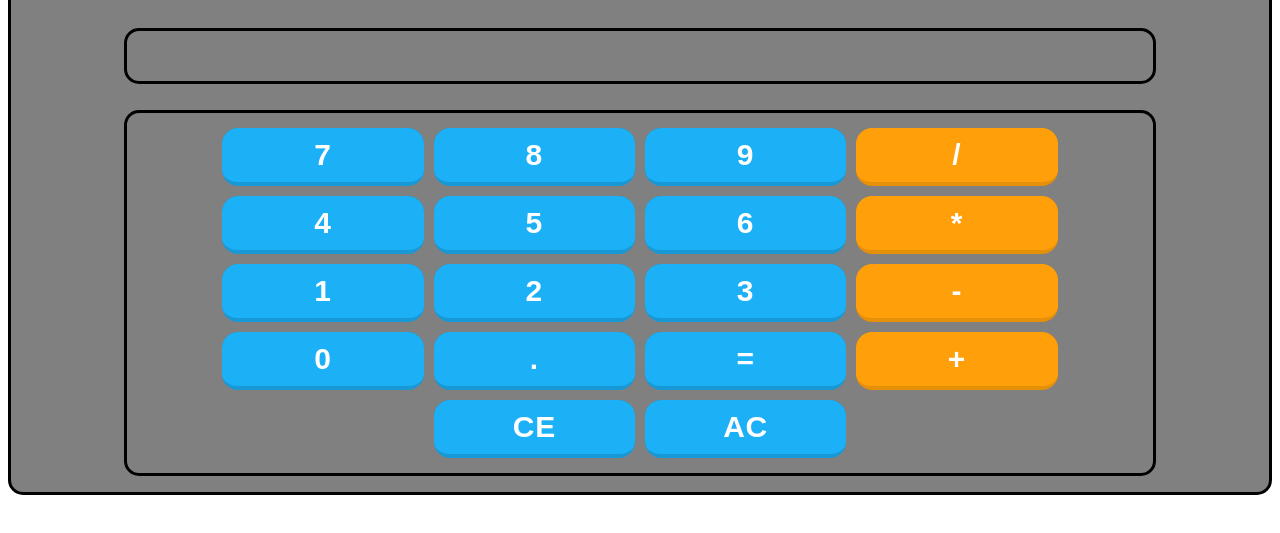
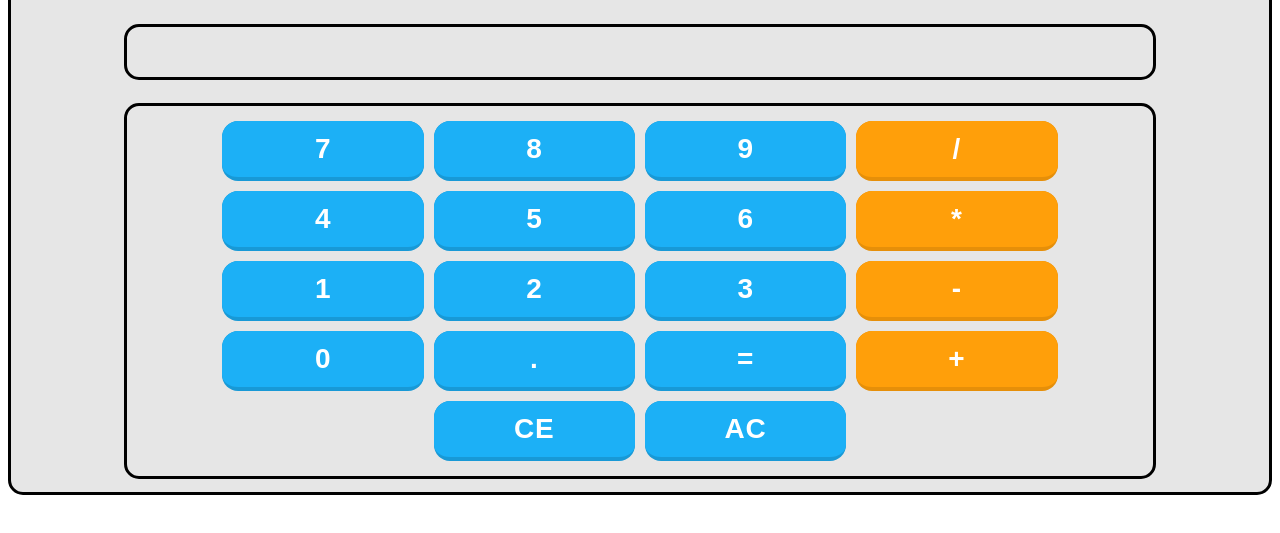
Before and after one commit to tinsel2000/odin-calc, a plain HTML site: page index.html in a window 1280 px wide. Shown: the part 119-652 px from the top of the page. Drawn offline with Linux system fonts and the light colour scheme.

Commit message:
Minor Display and Error handling work

```diff
--- a/calc.js
+++ b/calc.js
@@ -37,7 +37,9 @@ const ops = /^(\+|-|\*|\/|%|\^|\(|\))$/;
 const sum = /=/;
 
 const setButtonContent = "789/456*123-0.=+";
+const setBigButtonContent = ['CE', 'AC']
 const basicButtons = document.querySelector(".basicButtons");
+
 
 function makeButtons(b, class2) {
     for (let i = 0; i < b.length; i++) {
@@ -52,8 +54,6 @@ function makeButtons(b, class2) {
         basicButtons.appendChild(button)
     };
 };
-
-const setBigButtonContent = ['CE', 'AC']
 
 makeButtons(setButtonContent);
 makeButtons(setBigButtonContent);
@@ -100,7 +100,9 @@ function pointsq1(event) {
         }
     }
     else if (sum.test(pressedButton)) {
-        result1 = rounding(operate(parseFloat(num1), parseFloat(num2), op1));
+        if ( num1 || num1 === 0 ) {
+            result1 = rounding(operate(parseFloat(num1), parseFloat(num2), op1));
+        }
         console.log("num1:", num1, "num2:", num2, "op1:", op1, "result1:", result1);
         if ( Number.isNaN(result1) || result1 === 1/0 ) {
             results.textContent = 'Error, deleting reality'
@@ -110,7 +112,6 @@ function pointsq1(event) {
             results.textContent = result1
             resetCalc();
             num2 = result1;
-            console.log("num2 is now", num2)
         };
     }
     else if (pressedButton === "AC") {
--- a/style.css
+++ b/style.css
@@ -1,7 +1,7 @@
 .calculator {
   display:flex;
   flex-direction: column;
-  background-color: grey;
+  background-color: rgb(230, 230, 230);
   width: auto;
   height: 600px;
   border-style: solid;
@@ -42,9 +42,10 @@ h1 {
 
 .basicButtons button{
   width: 20%;
-  padding: 10px;
+  height: 60px;
+  padding: 0px;
   margin: 5px;
-  font-size: 30px;
+  font-size: 28px;
   text-align:center;
   line-height: normal;
   box-sizing: border-box;
```
